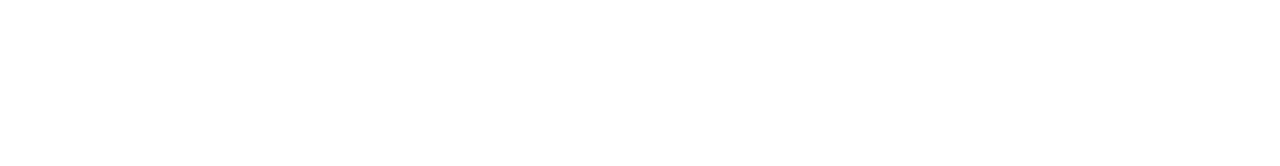
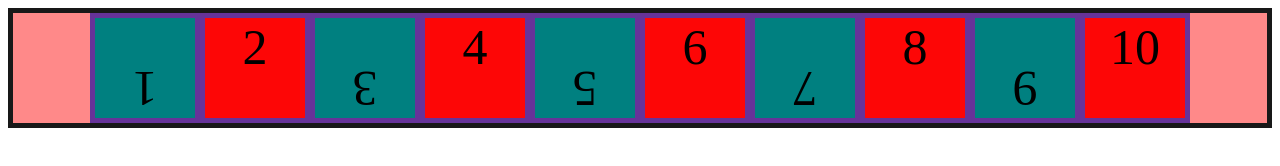
Before and after one commit to MegATelF/Web-Computers, a plain HTML site: page cubes.html in a window 1280 px wide. Drawn offline with Linux system fonts and the light colour scheme.

Commit message:
added maket.html

```diff
--- a/cubes.html
+++ b/cubes.html
@@ -4,12 +4,57 @@
         <title>Document</title>
 
         <style>
+            #block_container {
+                display: flex;
+                flex-wrap: wrap-reverse;
+                /* flex-direction: column; */
+                background-color: rgb(255, 137, 137);
+                /* padding: 20px; */
+                border: 5px solid rgb(24, 24, 24) ;
+                justify-content: center;
+            }
+            .block {
+                display:flex;
+                width:100px;
+                height:100px;
+                font-size: 50px;
+                background-color:teal;
+                /* margin: 5px; */
+                border: 5px solid rebeccapurple ;
+                justify-content: center;
 
+            }
+
+            .nech_block  {
+            transform: rotate(0.5turn);
+            }
+
+            .ch_block {
+                background-color:rgb(253, 6, 6);
+            }
+            .ch_block:hover {background-color:teal}
+            .nech_block:hover {background-color:red}
         </style>
+
     </head>
 
     <body>
 
+<div id="block_container">
+
+    <div id="b1"  class="block nech_block">1</div>
+    <div id="b2"  class="block ch_block ">2</div>
+    <div id="b3"  class="block nech_block">3</div>
+    <div id="b4"  class="block ch_block ">4</div>
+    <div id="b5"  class="block nech_block">5</div>
+    <div id="b6"  class="block ch_block ">6</div>
+    <div id="b7"  class="block nech_block">7</div>
+    <div id="b8"  class="block ch_block ">8</div>
+    <div id="b9"  class="block nech_block">9</div>
+    <div id="b10"  class="block ch_block ">10</div>
+
+</div>
+
     </body>
 
 </html>
```
Also changed, not shown: maket.html (added, +119 -0 lines).
